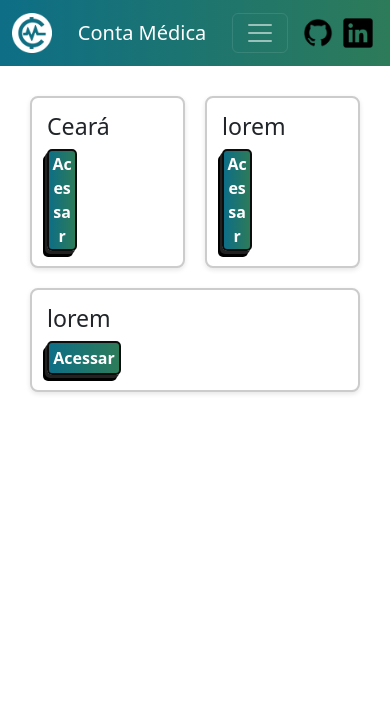
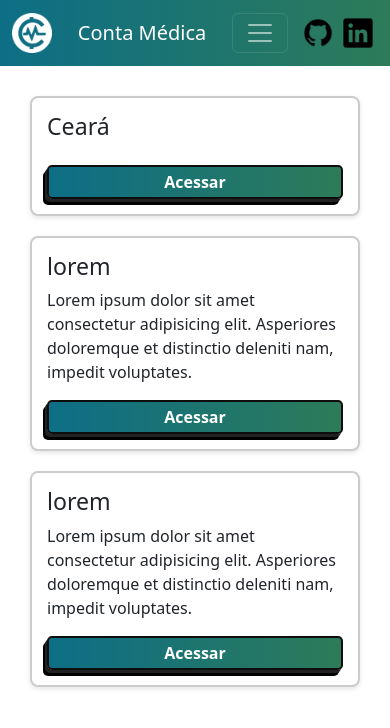
Before and after one commit to JLpensador/Legalizacao-Processo, an Angular app: page /CRM in a window 390 px wide. Shown: the top 728 px of the page. Built offline with nearby package versions, Linux system fonts and the light colour scheme.

Commit message:
Fix: Reajustes de Cards

```diff
--- a/src/app/components/card-alvara-estados/card-alvara-estados.component.scss
+++ b/src/app/components/card-alvara-estados/card-alvara-estados.component.scss
@@ -1,6 +1,10 @@
-@media (max-width: 800px) {
+@media (max-width: 1000px) {
   .card {
     flex: auto !important;
+  }
+
+  #button {
+    width: 100% !important;
   }
 }
 
@@ -34,7 +38,7 @@
 #button {
   text-align: center;
   text-decoration: none;
-  width: 25%;
+  width: 22%;
   padding: 1%;
   border: 2px solid #0D0D0D;
   border-radius: 5px;
--- a/src/app/components/card-crm-estados/card-crm-estados.component.html
+++ b/src/app/components/card-crm-estados/card-crm-estados.component.html
@@ -1,6 +1,7 @@
 <div class="crm-container">
   <div class="card" *ngFor="let crm of crms">
     <h3>{{ crm.name }}</h3>
-    <a [href]="crm.link" id="button">Acessar</a>
+    <p>{{ crm.description }}</p>
+    <a [href]="crm.link" id="button" target="_blank">Acessar</a>
   </div>
 </div>
--- a/src/app/components/card-crm-estados/card-crm-estados.component.scss
+++ b/src/app/components/card-crm-estados/card-crm-estados.component.scss
@@ -1,6 +1,10 @@
 @media (max-width: 800px) {
   .card {
     flex: auto !important;
+  }
+
+  #button {
+    width: 100% !important;
   }
 }
 
@@ -34,7 +38,7 @@
 #button {
   text-align: center;
   text-decoration: none;
-  width: 25%;
+  width: 22%;
   padding: 1%;
   border: 2px solid #0D0D0D;
   border-radius: 5px;
--- a/src/app/components/card-processos/card-processos.component.scss
+++ b/src/app/components/card-processos/card-processos.component.scss
@@ -1,6 +1,10 @@
 @media (max-width: 800px) {
   .card {
     flex: auto !important;
+  }
+
+  #button {
+    width: 100% !important;
   }
 }
 
@@ -29,7 +33,7 @@
 #button {
   text-align: center;
   text-decoration: none;
-  width: 25%;
+  width: 22%;
   padding: 1%;
   border: 2px solid #0D0D0D;
   border-radius: 5px;
```
